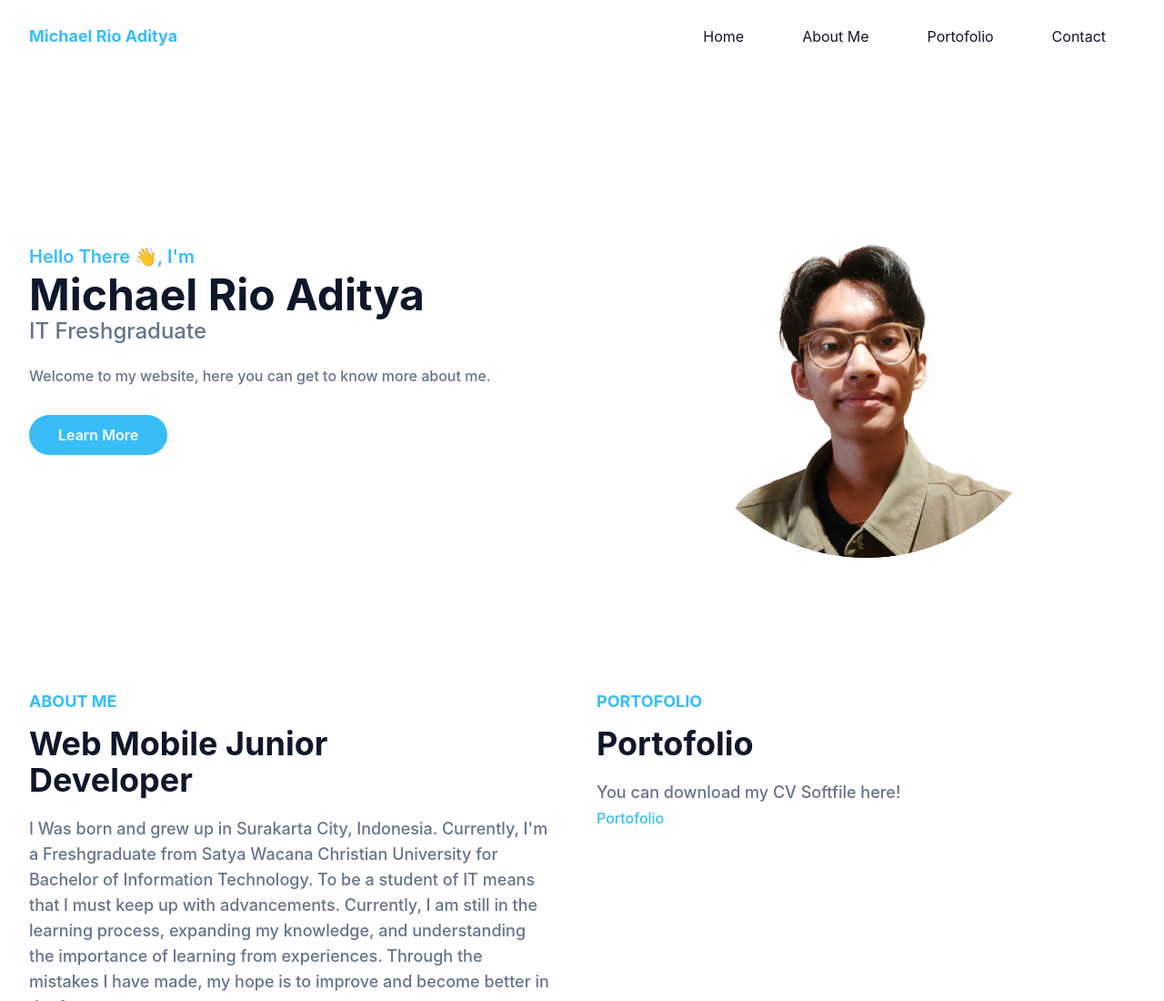
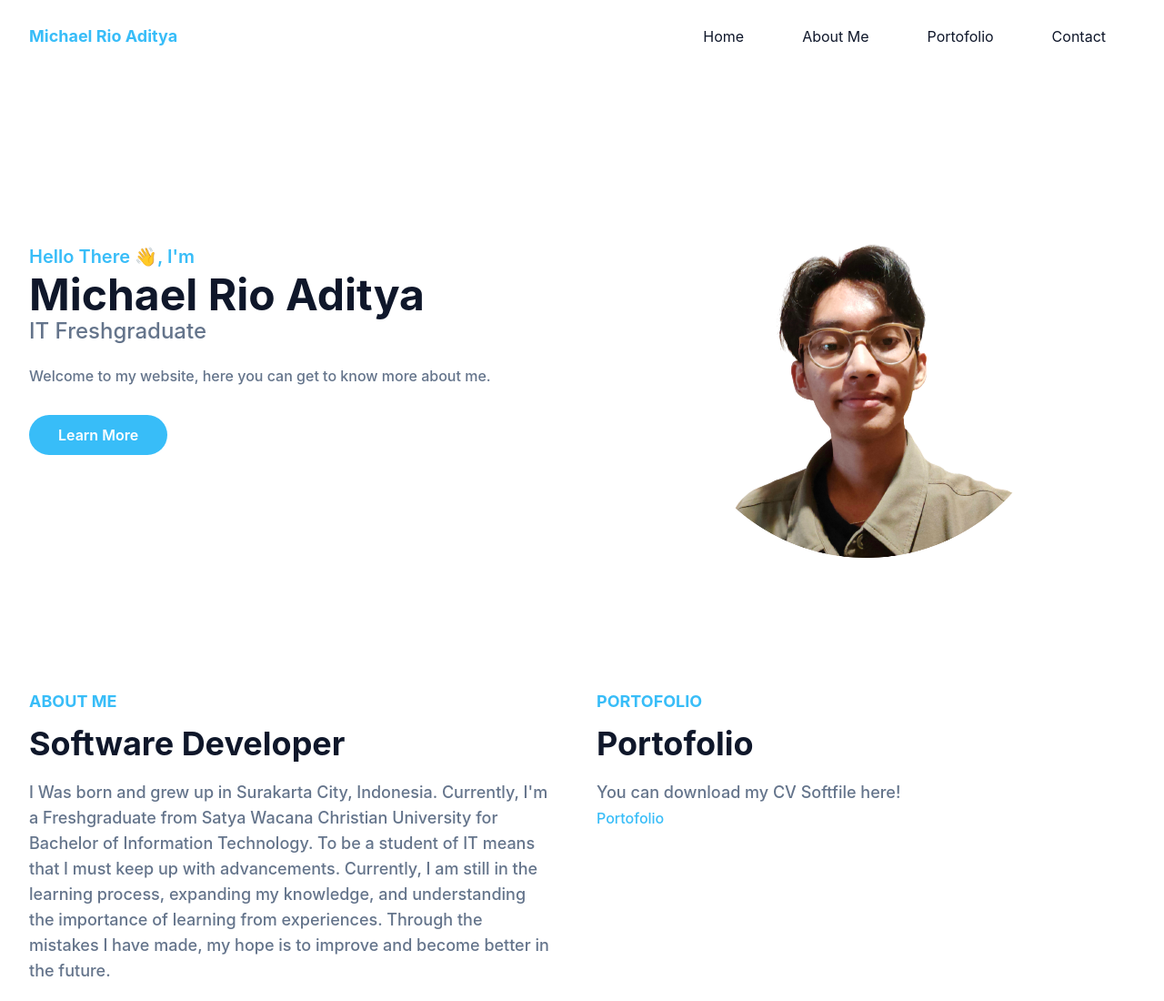
Before and after one commit to himichael00/portofolio, a website: page index.html in a window 1280 px wide. Shown: the top 1100 px of the page at 91% size. Drawn offline with Linux system fonts and the light colour scheme.

Commit message:
update bio

```diff
--- a/index.html
+++ b/index.html
@@ -96,7 +96,7 @@
                 <div class="w-full px-4 mb-10 lg:w-1/2">
                     <h4 class="font-bold uppercase text-primary text-lg
                     mb-3">About me</h4>
-                    <h2 class="font-bold text-dark text-3xl mb-5 max-w-md lg:text-4xl">Web Mobile Junior Developer</h2>
+                    <h2 class="font-bold text-dark text-3xl mb-5 max-w-md lg:text-4xl">Software Developer</h2>
                     <p class="font-medium text-base text-secondary max-w-xl lg:text-lg">I Was born and grew up in Surakarta City, Indonesia.
                         Currently, I'm a Freshgraduate from Satya Wacana Christian University for Bachelor of Information Technology.
                         To be a student of IT means that I must keep up with advancements. Currently, I am still in the learning process, expanding my knowledge, and understanding the importance of learning from experiences.
```
